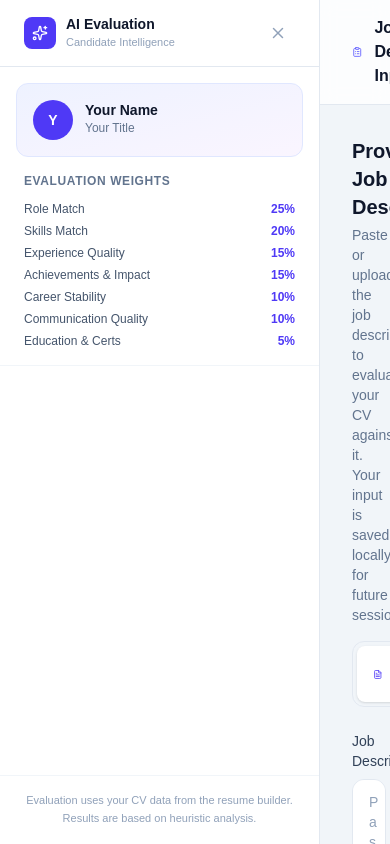
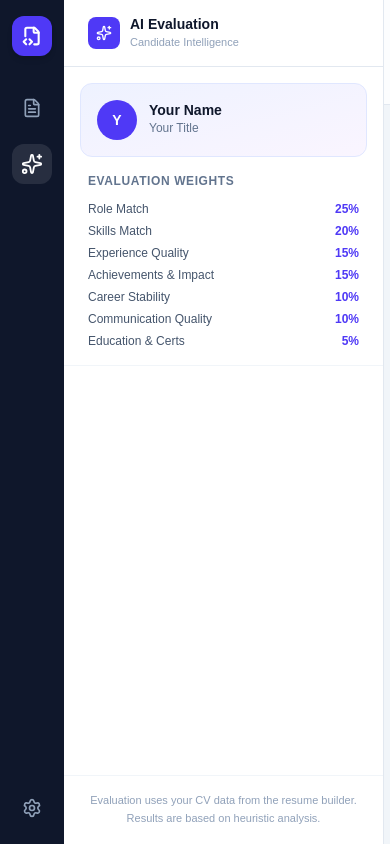
Before and after one commit to vengleab-personal-project/resume-builder, a Next.js app: page /evaluation in a window 390 px wide. Built offline with nearby package versions, Linux system fonts and the light colour scheme.

Commit message:
feat: implement global sidebar navigation and adjust layout for responsive resume preview

```diff
--- /dev/null
+++ b/src/app/(app)/layout.tsx
@@ -0,0 +1,17 @@
+import React from 'react';
+import { GlobalSidebar } from '@/client/components/layouts/GlobalSidebar';
+
+export default function AppLayout({
+  children,
+}: {
+  children: React.ReactNode;
+}) {
+  return (
+    <div className="flex h-screen w-full bg-slate-100 overflow-hidden">
+      <GlobalSidebar />
+      <main className="flex-1 flex flex-col min-w-0 h-full overflow-hidden">
+        {children}
+      </main>
+    </div>
+  );
+}
--- a/src/app/globals.css
+++ b/src/app/globals.css
@@ -75,7 +75,7 @@ body {
   /* Resume preview fills the page */
   #resume-preview {
     display: flex !important;
-    width: 210mm !important;
+    width: 100% !important;
     min-height: 297mm !important;
     height: auto !important;
     margin: 0 !important;
--- /dev/null
+++ b/src/client/components/layouts/GlobalSidebar.tsx
@@ -0,0 +1,72 @@
+"use client";
+
+import React from 'react';
+import Link from 'next/link';
+import { usePathname } from 'next/navigation';
+import { FileText, Sparkles, Settings, Home, FileCode2 } from 'lucide-react';
+import { clsx } from 'clsx';
+import { twMerge } from 'tailwind-merge';
+
+function cn(...inputs: (string | undefined | null | false)[]) {
+  return twMerge(clsx(inputs));
+}
+
+export function GlobalSidebar() {
+  const pathname = usePathname();
+
+  const navItems = [
+    { name: 'Resume Builder', href: '/builder', icon: FileText },
+    { name: 'AI Evaluation', href: '/evaluation', icon: Sparkles },
+  ];
+
+  return (
+    <aside className="w-16 flex-shrink-0 bg-slate-900 flex flex-col items-center py-4 z-50 h-full overflow-hidden print:hidden">
+      {/* Top Logo */}
+      <Link
+        href="/"
+        title="Back to Home"
+        className="w-10 h-10 bg-indigo-600 rounded-xl flex items-center justify-center text-white mb-8 hover:scale-105 hover:bg-indigo-500 transition-all shadow-md"
+      >
+        <FileCode2 size={20} strokeWidth={2.5} />
+      </Link>
+
+      {/* Nav Links */}
+      <nav className="flex-1 flex flex-col gap-4 w-full px-3">
+        {navItems.map((item) => {
+          const isActive = pathname.startsWith(item.href);
+          const Icon = item.icon;
+          return (
+            <Link
+              key={item.href}
+              href={item.href}
+              title={item.name}
+              className={cn(
+                "w-10 h-10 rounded-xl flex items-center justify-center transition-all group relative",
+                isActive
+                  ? "bg-white/10 text-white"
+                  : "text-slate-400 hover:bg-white/5 hover:text-slate-200"
+              )}
+            >
+              <Icon size={20} className={cn("transition-transform", isActive ? "scale-110" : "group-hover:scale-110")} />
+
+              {/* Tooltip (optional, visible on hover) */}
+              <div className="absolute left-14 px-2.5 py-1 bg-slate-800 text-slate-200 text-[11px] font-semibold rounded opacity-0 pointer-events-none group-hover:opacity-100 transition-opacity whitespace-nowrap z-50 shadow-xl">
+                {item.name}
+              </div>
+            </Link>
+          );
+        })}
+      </nav>
+
+      {/* Bottom Actions */}
+      <div className="mt-auto w-full px-3 flex flex-col gap-3">
+        <button
+          title="Settings"
+          className="w-10 h-10 rounded-xl flex items-center justify-center text-slate-400 hover:bg-white/5 hover:text-slate-200 transition-all"
+        >
+          <Settings size={20} />
+        </button>
+      </div>
+    </aside>
+  );
+}
--- a/src/client/views/CvBuilder/CvBuilder.tsx
+++ b/src/client/views/CvBuilder/CvBuilder.tsx
@@ -27,29 +27,21 @@ export default function CvBuilder() {
   };
 
   return (
-    <div className="min-h-screen bg-slate-100 flex flex-col font-sans text-slate-900">
+    <div className="h-full flex flex-col font-sans text-slate-900 bg-slate-100 relative">
 
       {/* App Header */}
       <header className="bg-white border-b border-slate-200 flex flex-col sticky top-0 z-50 print:hidden">
         <div className="h-16 flex items-center justify-between px-6">
-          <div className="flex items-center gap-2">
-            <div className="w-8 h-8 bg-indigo-600 rounded-lg flex items-center justify-center text-white font-bold text-lg">
-              {tHome.title.ai}
+          <div className="flex items-center gap-3">
+            <div className="flex items-center justify-center w-8 h-8 bg-indigo-50 text-indigo-600 rounded-lg">
+              <FileText size={18} />
             </div>
-            <h1 className="text-xl font-bold text-slate-800 tracking-tight">
-              {tHome.title.resume}<span className="text-indigo-600">{tHome.title.builder}</span>
+            <h1 className="text-lg font-semibold text-slate-800 tracking-tight">
+              Resume Editor
             </h1>
           </div>
 
           <div className="flex items-center gap-3">
-            <Link
-              id="btn-open-evaluation"
-              href="/evaluation"
-              className="flex items-center gap-2 px-3 py-2 text-purple-600 hover:bg-purple-50 rounded-md text-sm font-medium transition-all"
-            >
-              <Sparkles size={16} />
-              <span className="hidden md:inline">Evaluate</span>
-            </Link>
 
             <button
               onClick={() => setIsIngestModalOpen(true)}
--- a/src/client/views/Evaluation/EvaluationPage.tsx
+++ b/src/client/views/Evaluation/EvaluationPage.tsx
@@ -1,26 +1,15 @@
 "use client";
 
-import { X, Sparkles, ClipboardList } from 'lucide-react';
-import { useRouter } from 'next/navigation';
+import { Sparkles, ClipboardList } from 'lucide-react';
 import { useEvaluationLogic } from './useEvaluationLogic';
 import { EvaluationJobInput } from './EvaluationJobInput';
 import { EvaluationResultPanel } from './EvaluationResultPanel';
 
-interface EvaluationPageProps {
-  onClose?: () => void;
-}
-
-export function EvaluationPage({ onClose }: EvaluationPageProps) {
+export function EvaluationPage() {
   const vm = useEvaluationLogic();
-  const router = useRouter();
-
-  const handleClose = () => {
-    if (onClose) onClose();
-    else router.push('/');
-  };
 
   return (
-    <div className="h-screen w-full flex bg-slate-100">
+    <div className="h-full w-full flex bg-slate-100">
       {/* Left sidebar — always visible */}
       <aside className="w-80 xl:w-96 bg-white border-r border-slate-200 flex flex-col flex-shrink-0 h-full overflow-hidden">
         {/* Sidebar header */}
@@ -34,14 +23,6 @@ export function EvaluationPage({ onClose }: EvaluationPageProps) {
               <p className="text-[11px] text-slate-400">Candidate Intelligence</p>
             </div>
           </div>
-          <button
-            id="btn-close-evaluation"
-            onClick={handleClose}
-            className="p-2 text-slate-400 hover:text-slate-700 hover:bg-slate-100 rounded-lg transition-all"
-            aria-label="Close evaluation"
-          >
-            <X size={18} />
-          </button>
         </div>
 
         {/* Candidate summary card */}
```
Also changed, not shown: src/app/(app)/builder/page.tsx (renamed from src/app/builder/page.tsx), src/app/(app)/evaluation/page.tsx (renamed from src/app/evaluation/page.tsx).
